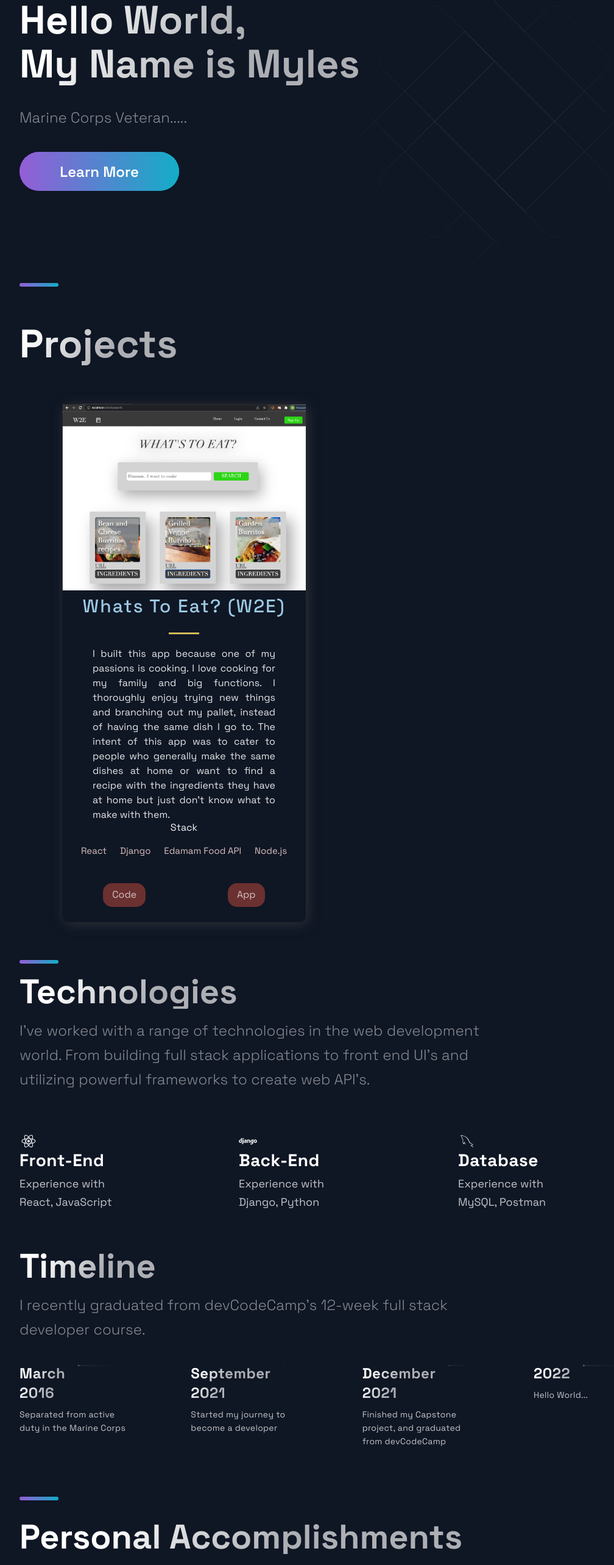
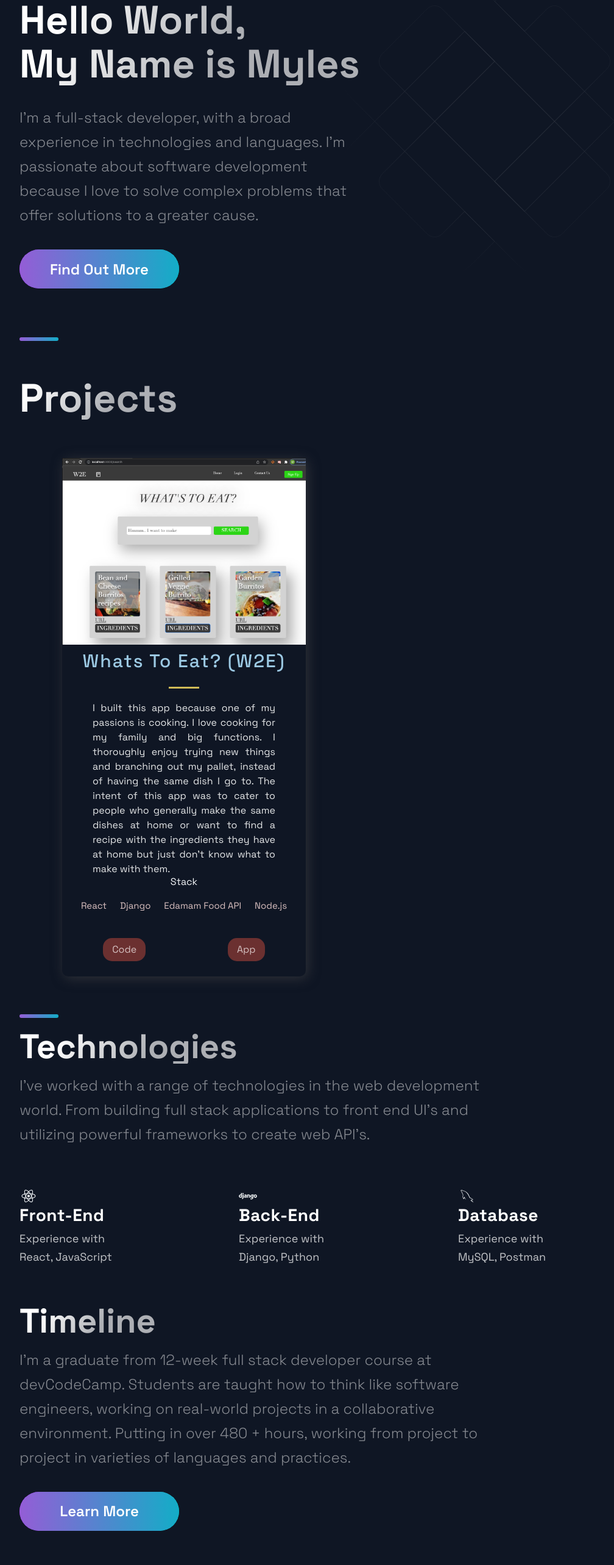
Before and after one commit to ImHucklle/Portfolio, a Next.js app: page / in a window 1280 px wide. Shown: the part 173-2739 px from the top of the page at 61% size, without its empty margins (88-1096 px from the left). Built offline with nearby package versions, Linux system fonts and the light colour scheme.

Commit message:
added text for the hero, timeline and scroll carousel

```diff
--- a/src/components/Hero/Hero.js
+++ b/src/components/Hero/Hero.js
@@ -12,9 +12,9 @@ const Hero = () => (
         My Name is Myles
       </SectionTitle>
       <SectionText>
-        Marine Corps Veteran.....
+        I'm a full-stack developer, with a broad experience in technologies and languages. I'm passionate about software development because I love to solve complex problems that offer solutions to a greater cause.
       </SectionText>
-      <Button onClick={() => window.location = 'https://google.com'}>Learn More</Button>
+      <Button onClick={() => window.location = 'https://www.linkedin.com/in/listerm6/'}>Find Out More </Button>
     </LeftSection>
   </Section>
 
--- a/src/components/TimeLine/TimeLine.js
+++ b/src/components/TimeLine/TimeLine.js
@@ -1,5 +1,5 @@
 import React, { useState, useRef, useEffect } from 'react';
-
+import Button from '../../styles/GlobalComponents/Button';
 import { CarouselButton, CarouselButtonDot, CarouselButtons, CarouselContainer, CarouselItem, CarouselItemImg, CarouselItemText, CarouselItemTitle, CarouselMobileScrollNode } from './TimeLineStyles';
 import { Section, SectionDivider, SectionText, SectionTitle } from '../../styles/GlobalComponents';
 import { TimeLineData } from '../../constants/constants';
@@ -46,8 +46,11 @@ const Timeline = () => {
     <Section id="about">
       <SectionTitle>Timeline</SectionTitle>
       <SectionText>
-         I recently graduated from devCodeCamp's 12-week full stack developer course.
+         I'm a graduate from 12-week full stack developer course at devCodeCamp.
+         Students are taught how to think like software engineers, working on real-world projects in a collaborative environment.
+         Putting in over 480 + hours, working from project to project in varieties of languages and practices.
       </SectionText>
+      <Button onClick={() => window.location = 'https://devcodecamp.com/software-development-bootcamp/'}>Learn More</Button>
       <CarouselContainer ref={carouselRef} onScroll={handleScroll}>
         <>
         {TimeLineData.map((item, index) => (
--- a/src/constants/constants.js
+++ b/src/constants/constants.js
@@ -13,6 +13,7 @@ export const projects = [
 export const TimeLineData = [
   { year: 'March 2016', text: 'Separated from active duty in the Marine Corps', },
   { year: 'September 2021', text: 'Started my journey to become a developer', },
-  { year: 'December 2021', text: 'Finished my Capstone project, and graduated from devCodeCamp', },
-  { year: 2022, text: 'Hello World...', },
+  { year: 'December 2021', text: 'Finished my Capstone project and graduated from devCodeCamp', },
+  { year: 'January 2022', text: 'Continuing to build my skill set and collaborating with other developers', },
+  // { year: 'Beyond', text: 'On a quest to be apart of a team', },
 ];
```
